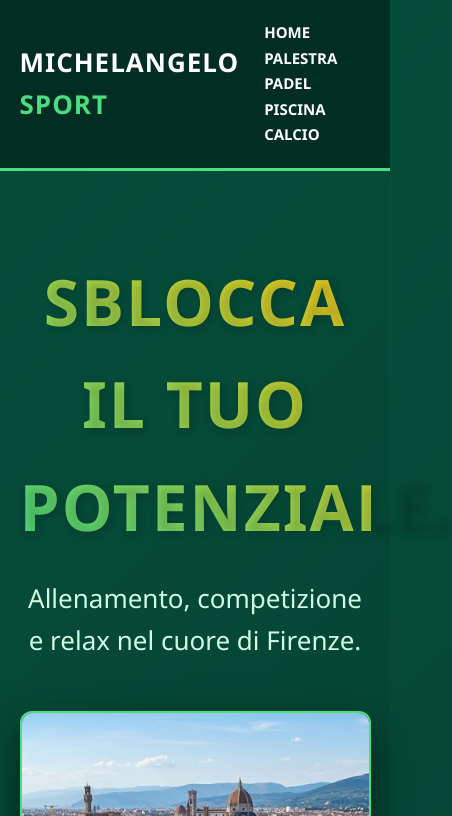
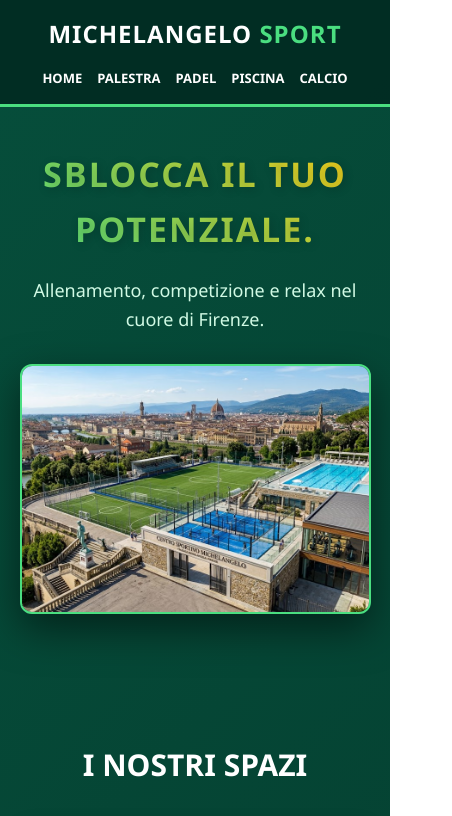
Before and after one commit to Lu71c/orbis-sport, a plain HTML site: page index.html in a window 390 px wide. Shown: the top 816 px of the page, 452 px wide, since content can reach past the window. Drawn offline with Linux system fonts and the light colour scheme.

Commit message:
Update index.html

```diff
--- a/index.html
+++ b/index.html
@@ -26,6 +26,7 @@
             background: linear-gradient(135deg, var(--dark-bg) 0%, #022c22 100%);
             color: var(--text-light);
             line-height: 1.6;
+            overflow-x: hidden; /* Evita qualsiasi scorrimento laterale indesiderato */
         }
 
         a {
@@ -76,9 +77,8 @@
             text-align: center;
         }
 
-        /* Testi ingranditi come richiesto */
         .hero h1 {
-            font-size: 64px; /* Ingrandito da 48px a 64px per maggiore impatto */
+            font-size: 64px;
             margin-bottom: 20px;
             text-transform: uppercase;
             letter-spacing: 2px;
@@ -89,13 +89,12 @@
         }
 
         .hero p {
-            font-size: 26px; /* Ingrandito da 20px a 26px */
+            font-size: 26px;
             color: var(--text-muted);
             margin-bottom: 50px;
             font-weight: 500;
         }
 
-        /* L'immagine Hero */
         .hero-image {
             width: 100%;
             height: 500px;
@@ -105,7 +104,7 @@
             border: 2px solid var(--primary-color);
         }
 
-        /* === SEZIONE SERVIZI (I COLLEGAMENTI ALLE ALTRE PAGINE) === */
+        /* === SEZIONE SERVIZI === */
         .services-section {
             padding: 80px 5%;
         }
@@ -124,7 +123,6 @@
             gap: 40px;
         }
 
-        /* Struttura della singola card interattiva */
         .service-card {
             background-color: var(--card-bg);
             border-radius: 12px;
@@ -141,7 +139,6 @@
             border-color: var(--accent-color);
         }
 
-        /* Le immagini dei servizi inserite */
         .card-image {
             width: 100%;
             height: 250px;
@@ -204,7 +201,6 @@
             min-width: 300px;
         }
 
-        /* Riquadro della mappa standard */
         .map-box iframe {
             width: 100%;
             height: 300px;
@@ -224,6 +220,71 @@
             border-top: 1px solid #064e3b;
             font-size: 13px;
             color: #888;
+        }
+
+        /* =========================================================
+           ADATTAMENTO PER CELLULARI (Media Queries)
+           Tutto quello che c'è qui dentro si attiva SOLO sui telefoni
+           ========================================================= */
+        @media (max-width: 768px) {
+            /* Mette il menù e il logo in colonna invece che affiancati */
+            header {
+                flex-direction: column;
+                padding: 15px 5%;
+                text-align: center;
+            }
+
+            .logo {
+                margin-bottom: 15px;
+                font-size: 24px;
+            }
+
+            /* Allinea i link del menù affiancati e ordinati */
+            nav {
+                display: flex;
+                flex-wrap: wrap;
+                justify-content: center;
+                gap: 15px;
+            }
+
+            nav a {
+                margin-left: 0;
+                font-size: 13px;
+            }
+
+            /* Riduce gli spazi e la grandezza dei testi enormi */
+            .hero {
+                padding: 40px 5%;
+            }
+
+            .hero h1 {
+                font-size: 34px; /* Rimpicciolito per il telefono */
+            }
+
+            .hero p {
+                font-size: 18px; /* Rimpicciolito per il telefono */
+                margin-bottom: 30px;
+            }
+
+            /* Rende l'immagine principale meno alta per non occupare tutto lo schermo */
+            .hero-image {
+                height: 250px;
+            }
+
+            .section-title {
+                font-size: 30px;
+                margin-bottom: 30px;
+            }
+
+            /* Centra i testi dei contatti nel footer */
+            .footer-content {
+                flex-direction: column;
+                text-align: center;
+            }
+
+            .contact-info, .map-box {
+                min-width: 100%;
+            }
         }
     </style>
 </head>
```
